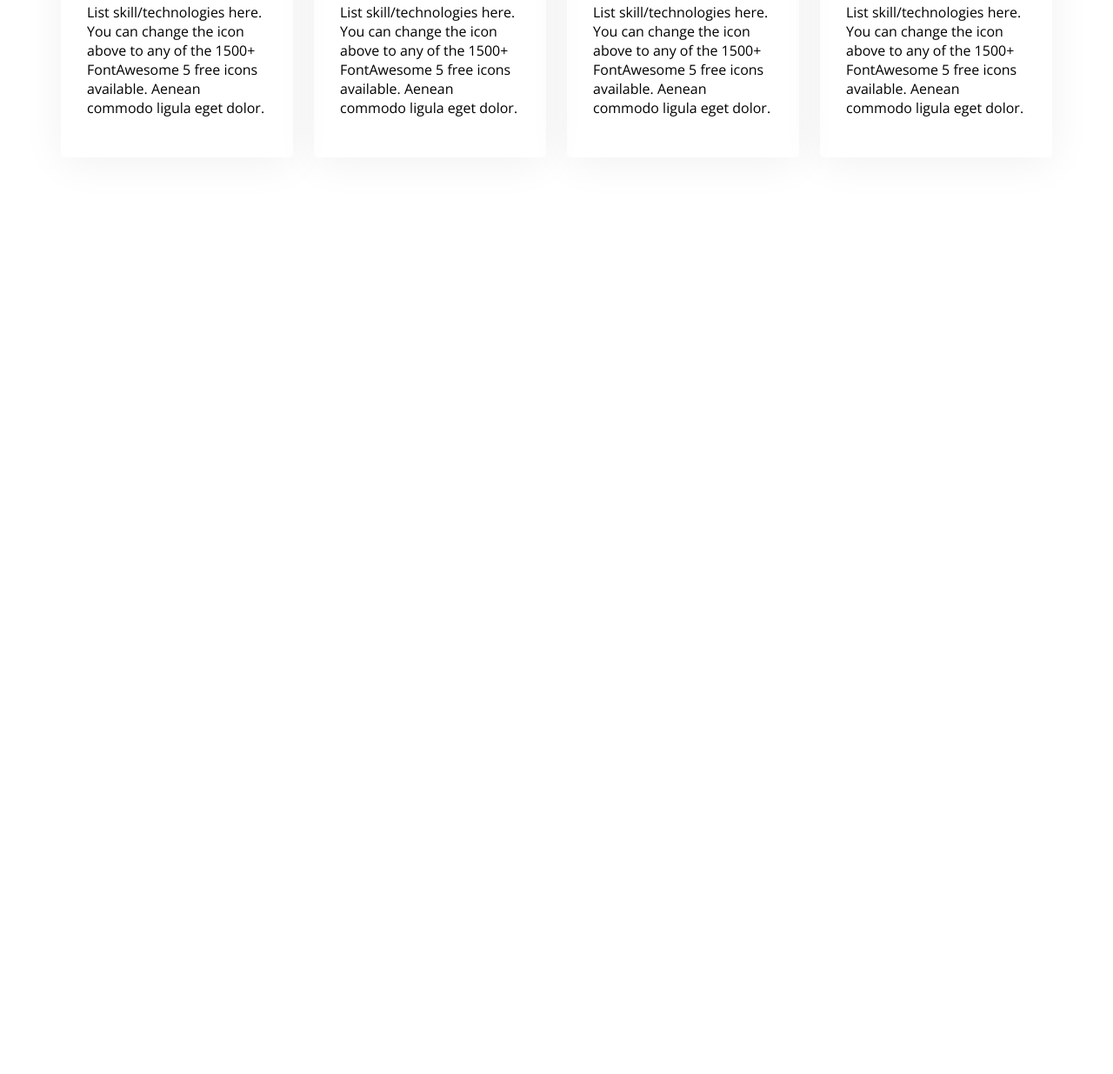
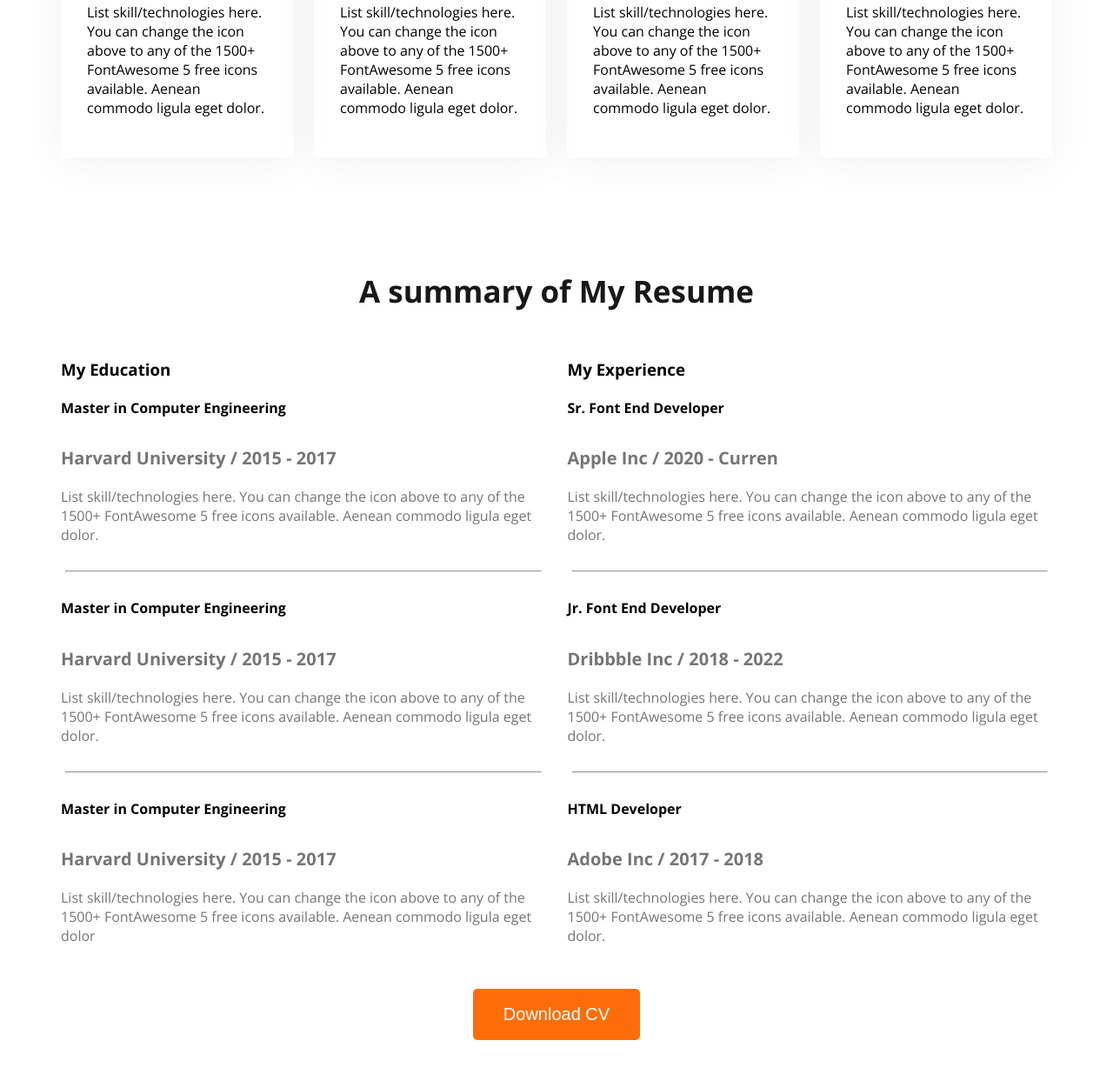
Before and after one commit to redowan-reon/web-dev-portfolio, a plain HTML site: page index.html in a window 1280 px wide. Shown: the part 1986-3221 px from the top of the page at 87% size. Before the commit the page ends 2297 px from the top, so only its background shows below. Drawn offline with nearby package versions, Linux system fonts and the light colour scheme.

Commit message:
added my portfolio file

```diff
--- a/index.html
+++ b/index.html
@@ -87,6 +87,61 @@
                 </div>
             </div>
         </section>
+        <section class="resume">
+            <h3 class="section-title text-center">A summary of My Resume</h3>
+            <div class="resume-container">
+                <div class="resume-column">
+                    <h3 class="resume-column-title">My Education</h3>
+                    <div class="experience">
+                        <h4 class="experience-title">Master in Computer Engineering</h4>
+                        <h5 class="experience-sub-title">Harvard University / 2015 - 2017</h5>
+                        <div class="experience-description">List skill/technologies here. You can change the icon above
+                            to any of the 1500+ FontAwesome 5 free icons available. Aenean commodo ligula eget dolor.</div>
+                    </div>
+                    <hr>
+                    <div class="experience">
+                        <h4 class="experience-title">Master in Computer Engineering</h4>
+                        <h5 class="experience-sub-title">Harvard University / 2015 - 2017</h5>
+                        <div class="experience-description">List skill/technologies here. You can change the icon above
+                            to any of the 1500+ FontAwesome 5 free icons available. Aenean commodo ligula eget dolor.</div>
+                    </div>
+                    <hr>
+                    <div class="experience">
+                        <h4 class="experience-title">Master in Computer Engineering</h4>
+                        <h5 class="experience-sub-title">Harvard University / 2015 - 2017</h5>
+                        <div class="experience-description">List skill/technologies here. You can change the icon above
+                            to any of the 1500+ FontAwesome 5 free icons available. Aenean commodo ligula eget dolor</div>
+                    </div>
+                </div>
+
+                <div class="resume-column">
+                    <h3 class="resume-column-title">My Experience</h3>
+                    <div class="experience">
+                        <h4 class="experience-title">Sr. Font End Developer</h4>
+                        <h5 class="experience-sub-title">Apple Inc / 2020 - Curren</h5>
+                        <div class="experience-description">List skill/technologies here. You can change the icon above
+                            to any of the 1500+ FontAwesome 5 free icons available. Aenean commodo ligula eget dolor.</div>
+                    </div>
+                    <hr>
+                    <div class="experience">
+                        <h4 class="experience-title">Jr. Font End Developer</h4>
+                        <h5 class="experience-sub-title">Dribbble Inc / 2018 - 2022</h5>
+                        <div class="experience-description">List skill/technologies here. You can change the icon above
+                            to any of the 1500+ FontAwesome 5 free icons available. Aenean commodo ligula eget dolor.</div>
+                    </div>
+                    <hr>
+                    <div class="experience">
+                        <h4 class="experience-title">HTML Developer</h4>
+                        <h5 class="experience-sub-title">Adobe Inc / 2017 - 2018</h5>
+                        <div class="experience-description">List skill/technologies here. You can change the icon above
+                            to any of the 1500+ FontAwesome 5 free icons available. Aenean commodo ligula eget dolor.</div>
+                    </div>
+                </div>
+            </div>
+            <div class="text-center resume-download-cv">
+            <button class="btn-primary">Download CV</button>
+            </div>
+        </section>
 
     </main>
     <footer>
--- a/styles/portfolio.css
+++ b/styles/portfolio.css
@@ -135,3 +135,22 @@ main section{
     box-shadow: 0px 6px 50px 0px rgba(0, 0, 0, 0.06);
     border-radius: 5px;
 }
+/* .resume-container */
+.resume-container{
+    display: flex;
+    gap: 25px;
+}
+.experience-description ,.experience-sub-title{
+    color: #757575;
+}
+.experience-sub-title{
+    font-size: 20px;
+    font-weight: 600px;
+    margin-bottom: 20px;
+}
+.resume hr{
+    margin: 30px 5px;
+}
+.resume-download-cv{
+    margin-top: 50px;
+}
```
